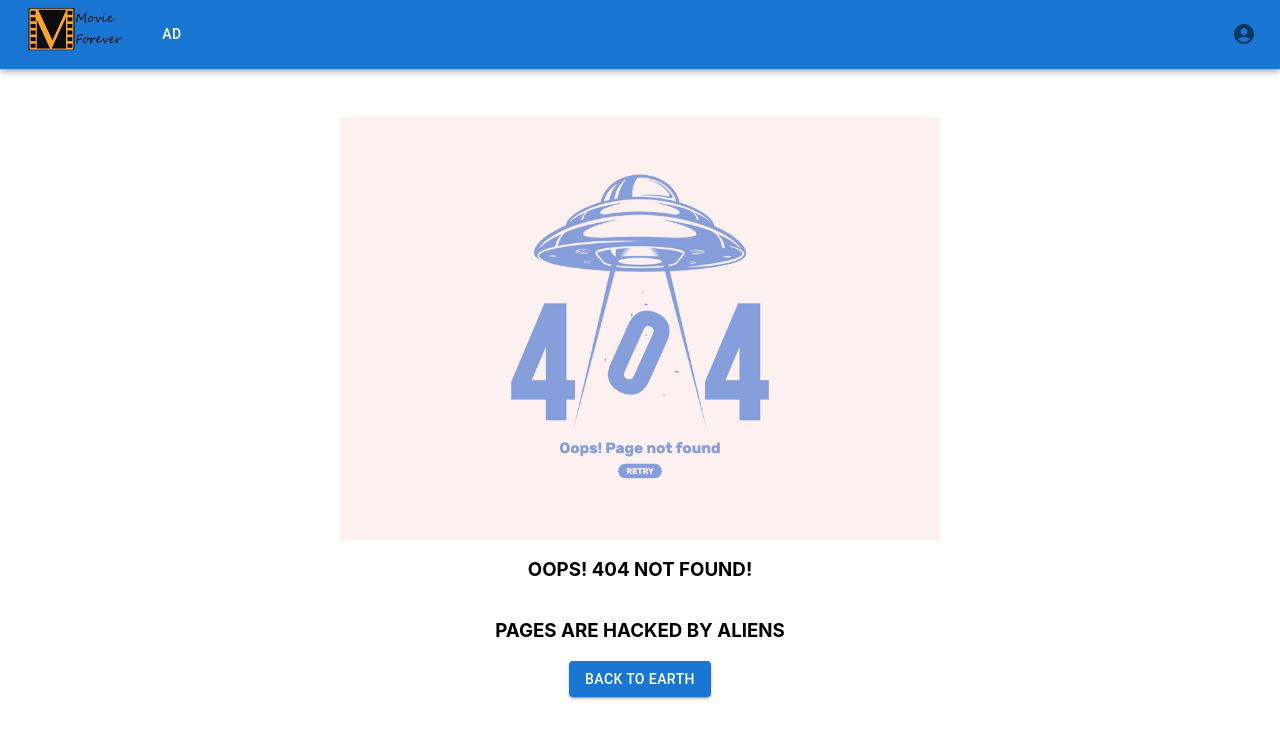
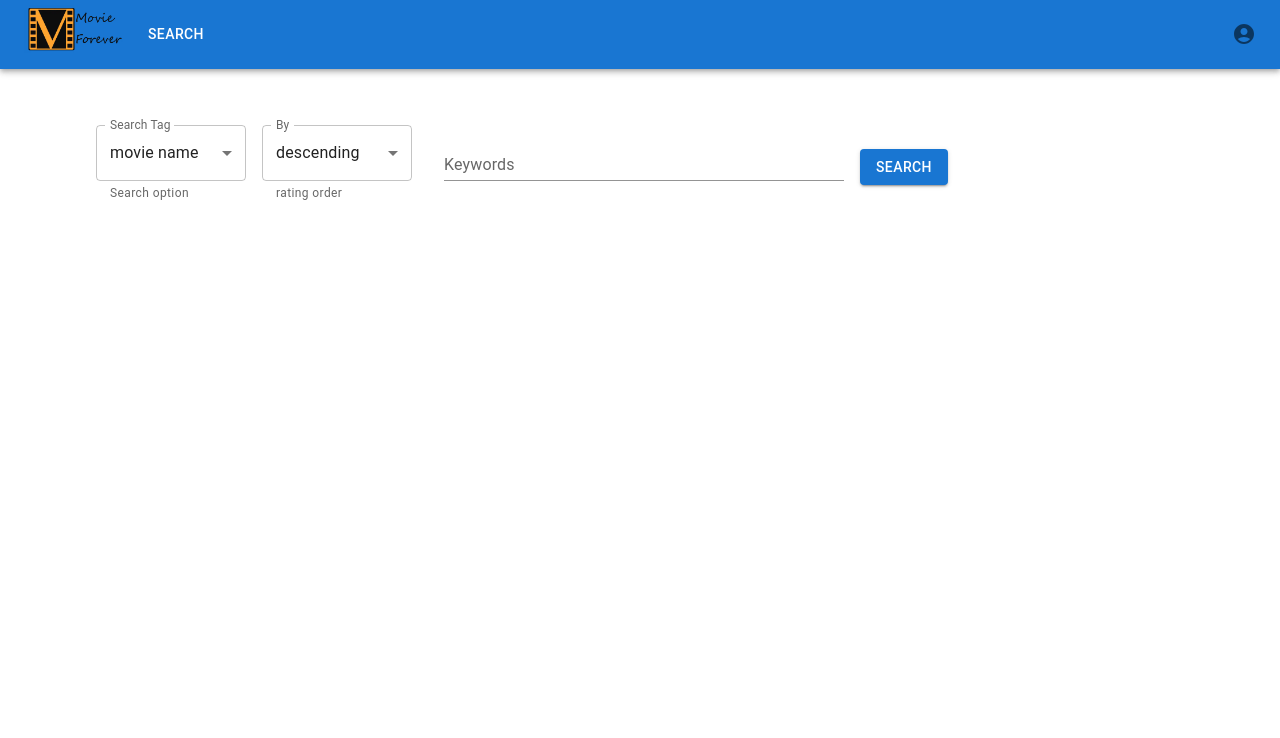
Before and after one commit to unsw-cse-comp3900-9900-22T2/capstone-project-3900-f16a-200forever, a React (Create React App) app in the folder frontend/: page /search in a window 1280 px wide. Before the commit this address had no page. Shown: the top 738 px of the page. Built offline with nearby package versions, Linux system fonts and the light colour scheme.

Commit message:
finish search

```diff
--- a/frontend/src/App.js
+++ b/frontend/src/App.js
@@ -11,6 +11,7 @@ import NotFoundPage from './components/NotFoundPage/NotFoundPage';
 import Login from "./components/auth/Login";
 import Register from "./components/auth/Register";
 import ForgetPassword from "./components/auth/ForgetPassword";
+import SearchPage from "./components/search/SearchPage";
 
 function App() {
   const [userInfo, setUserInfo] = useState({});
@@ -52,6 +53,7 @@ function App() {
           <Route path='/login' element={<Login setAuth={setAuth} setAlertInfo={setAlertInfo}/>}/>
           <Route path='/register' element={<Register setAlertInfo={setAlertInfo}/>}/>
           <Route path='/forgetpassword' element={<ForgetPassword setAlertInfo={setAlertInfo}/>}/>
+          <Route path='/search' element={<SearchPage setAlertInfo={setAlertInfo}/>}/>
           <Route path='*' element={<NotFoundPage />}></Route>
         </Routes>
         </Container>
--- a/frontend/src/components/NavBar/NavBar.js
+++ b/frontend/src/components/NavBar/NavBar.js
@@ -112,9 +112,7 @@ const ResponsiveAppBar = ({ setAuth }) => {
                 </MenuItem>
               ))} */}
 
-              <MenuItem key={"da"} onClick={() => { navigate("/search"); setAnchorElNav(null); } }>
-                <Typography textAlign="center">SEARCH</Typography>
-              </MenuItem>
+
             </Menu>
           </Box>
           <AdbIcon sx={{ display: { xs: 'flex', md: 'none' }, mr: 1 }} />
@@ -137,7 +135,7 @@ const ResponsiveAppBar = ({ setAuth }) => {
             {/* LOGO */}
           </Typography>
           <Box sx={{ flexGrow: 1, display: { xs: 'none', md: 'flex' } }}>
-            {pages.map((page) => (
+            {/* {pages.map((page) => (
               <Button
                 key={page}
                 onClick={handleCloseNavMenu}
@@ -145,7 +143,20 @@ const ResponsiveAppBar = ({ setAuth }) => {
               >
                 {page}
               </Button>
-            ))}
+            ))} */}
+
+            {/* <Button
+              onClick={handleCloseNavMenu}
+              sx={{ my: 2, color: 'white', display: 'block' }}
+            >
+              SEARCH
+            </Button> */}
+            <Button
+              onClick={() => { navigate('/search'); handleCloseNavMenu(); }}
+              sx={{ my: 2, color: 'white', display: 'block' }}
+            >
+              SEARCH
+            </Button>
           </Box>
           {loginStatus === false ?
             <ButtonGroup variant="contained">
--- /dev/null
+++ b/frontend/src/components/movie/MovieCard.js
@@ -0,0 +1,39 @@
+
+import Card from '@mui/material/Card';
+import CardContent from '@mui/material/CardContent';
+import CardMedia from '@mui/material/CardMedia';
+import Typography from '@mui/material/Typography';
+import { CardActionArea } from '@mui/material';
+import image from "../../asset/NoMovieImg.png";
+import Rating from '@mui/material/Rating';
+import { useNavigate } from 'react-router-dom';
+
+const MovieCard = ({ data }) => {
+	const navigate = useNavigate();
+  return (
+		// todo add url
+    <Card sx={{ maxWidth: 250, height: 520 }}
+			onClick={() => { console.log(data.id) }}>
+			<CardActionArea>
+				<CardMedia
+					component="img"
+					height="375"
+					src={
+						data.backdrop === null ?
+						image : data.backdrop
+					}
+					alt="No image"
+				/>
+				<CardContent>
+					<Rating value={parseInt(data.total_rating / data.rating_count) } readOnly />
+					<Typography component="legend">Rating: {(data.total_rating / data.rating_count).toFixed(2)}  By ({data.rating_count})</Typography>
+					<Typography gutterBottom variant="h6" component="div">
+						{data.title}
+					</Typography>
+				</CardContent>
+			</CardActionArea>
+		</Card>
+  )
+};
+
+export default MovieCard;
--- /dev/null
+++ b/frontend/src/components/search/SearchPage.js
@@ -0,0 +1,120 @@
+import { useState } from "react";
+import InputLabel from '@mui/material/InputLabel';
+import MenuItem from '@mui/material/MenuItem';
+import FormHelperText from '@mui/material/FormHelperText';
+import FormControl from '@mui/material/FormControl';
+import Select from '@mui/material/Select';
+import TextField from '@mui/material/TextField';
+import {Button} from "@mui/material";
+import axios from "axios";
+import Pagination from '@mui/material/Pagination';
+import Grid from '@mui/material/Grid';
+import MovieCard from "../movie/MovieCard";
+
+const pageSize = 12;
+
+function getResult(searchTag, order, keywords, page, setResult, setTotal, setAlertInfo) {
+  if (!keywords.replace(/\s/g, "").length) {
+    setAlertInfo({
+      status: 2,
+      msg: "Please enter valid keywords",
+    });
+    return;
+  }
+
+  axios
+    .get("http://127.0.0.1:8080/movie/search", {
+      params: {
+        "type": searchTag,
+        "keywords": keywords,
+        "order": order,
+        "num_per_page": pageSize,
+        "page": page
+      }
+    })
+    .then(function (response) {
+      console.log(response.data);
+      setTotal(response.data.total);
+      setResult(response.data.movies);
+    })
+    .catch(function (error) {
+      console.log(error.response);
+      setAlertInfo({
+        status: 3,
+        msg: "An error occur",
+      });
+    });
+}
+
+const SearchPage = ({ setAlertInfo }) => {
+
+  const [searchTag, setSearchTag] = useState("movie name");
+	const [order, setOrder] = useState("descending");
+	const [keywords, setKeywords] = useState("");
+	const [page, setPage] = useState(1);
+	const [total, setTotal] = useState(0);
+  const [result, setResult] = useState([]);
+
+  return (
+		<>
+      <FormControl sx={{ m: 1, minWidth: 150 }}>
+        <InputLabel id="search-tag">Search Tag</InputLabel>
+        <Select
+          labelId="demo-simple-select-helper-label"
+          id="demo-simple-select-helper"
+          value={searchTag}
+          label="Search tag"
+          onChange={(event) => { setSearchTag(event.target.value) }}
+        >
+          <MenuItem value={"movie name"}>movie name</MenuItem>
+          <MenuItem value={"description"}>description</MenuItem>
+          <MenuItem value={"director"}>director</MenuItem>
+        </Select>
+        <FormHelperText>Search option</FormHelperText>
+      </FormControl>
+
+      <FormControl sx={{ m: 1, minWidth: 150 }}>
+				<InputLabel id="search-order">By</InputLabel>
+        <Select
+          value={order}
+          onChange={(event) => { setOrder(event.target.value) }}
+					label="By"
+          displayEmpty
+        >
+          <MenuItem value={"descending"}>descending</MenuItem>
+          <MenuItem value={"ascending"}>ascending</MenuItem>
+        </Select>
+        <FormHelperText>rating order</FormHelperText>
+      </FormControl>
+
+			<TextField
+				id="search-keywords"
+				label="Keywords"
+				variant="standard"
+				onChange={(event) => { setKeywords(event.target.value)}}
+				sx={{ mt: 2, ml: 3, minWidth: 400 }} />
+
+			<Button variant="contained"
+        onClick={() => { getResult(searchTag, order, keywords, 1, setResult, setTotal, setAlertInfo)}}
+        sx={{ mt: 4, ml: 2, mb: 5}}>
+        Search
+      </Button>
+
+      <Grid container  spacing={{ xs: 2, md: 3 }} columns={{ xs: 4, sm: 8, md: 12 }}>
+        {result.map((movie) => {
+          return (<Grid item xs={2} sm={3} md={3}>
+            <MovieCard data={movie}/>
+          </Grid>)
+        })}
+      </Grid>
+      {parseInt((total - 1) / pageSize) === 0 ?
+        null:
+        <Pagination
+          sx={{ mt: 3 }}
+          count={parseInt((total - 1) / pageSize) + 1} page={page}
+          onChange={(event, value) => { setPage(value); getResult(searchTag, order, keywords, value, setResult, setTotal, setAlertInfo); }}/>
+      }
+		</>
+	)
+};
+export default SearchPage;
```
Also changed, not shown: frontend/src/asset/NoMovieImg.png (added).
